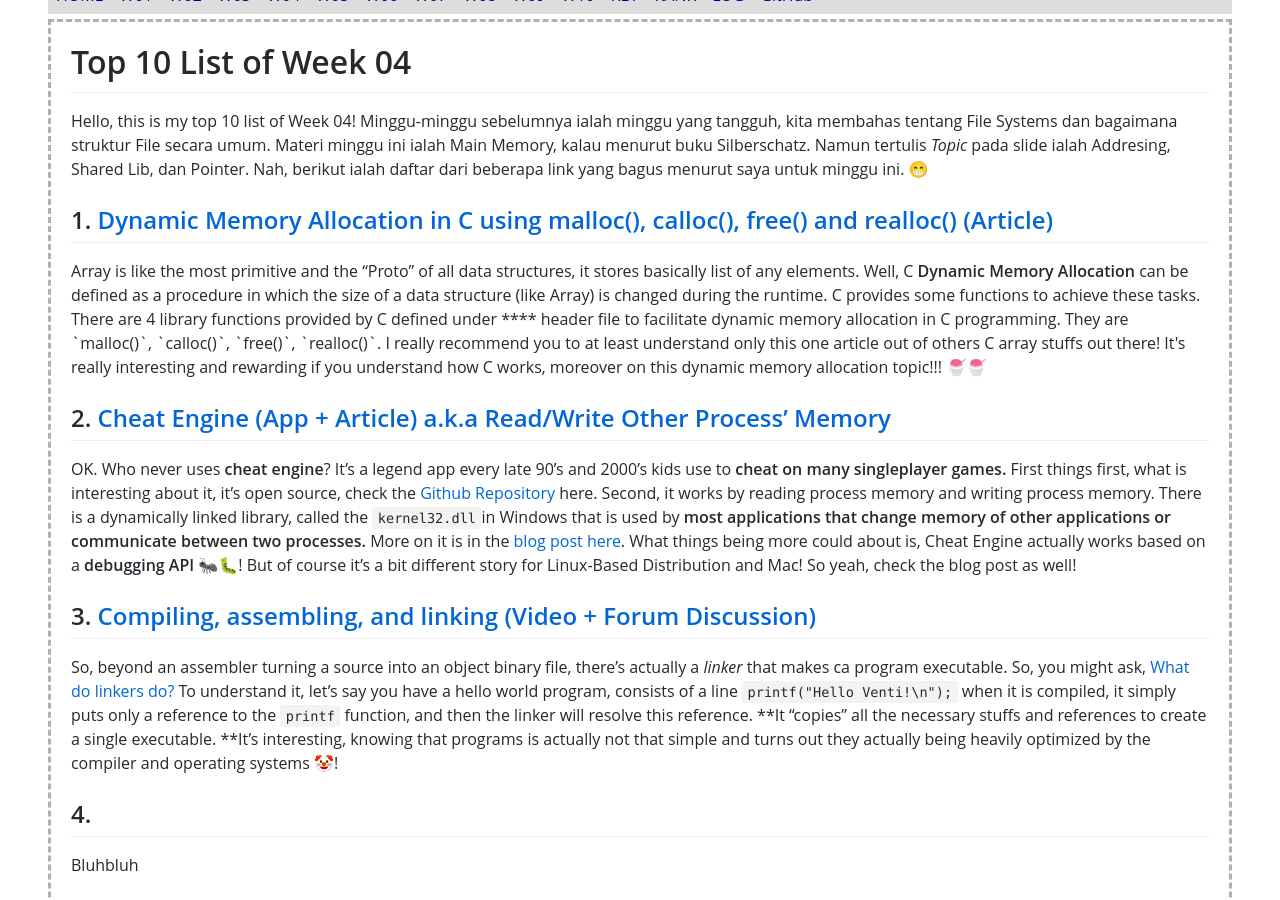
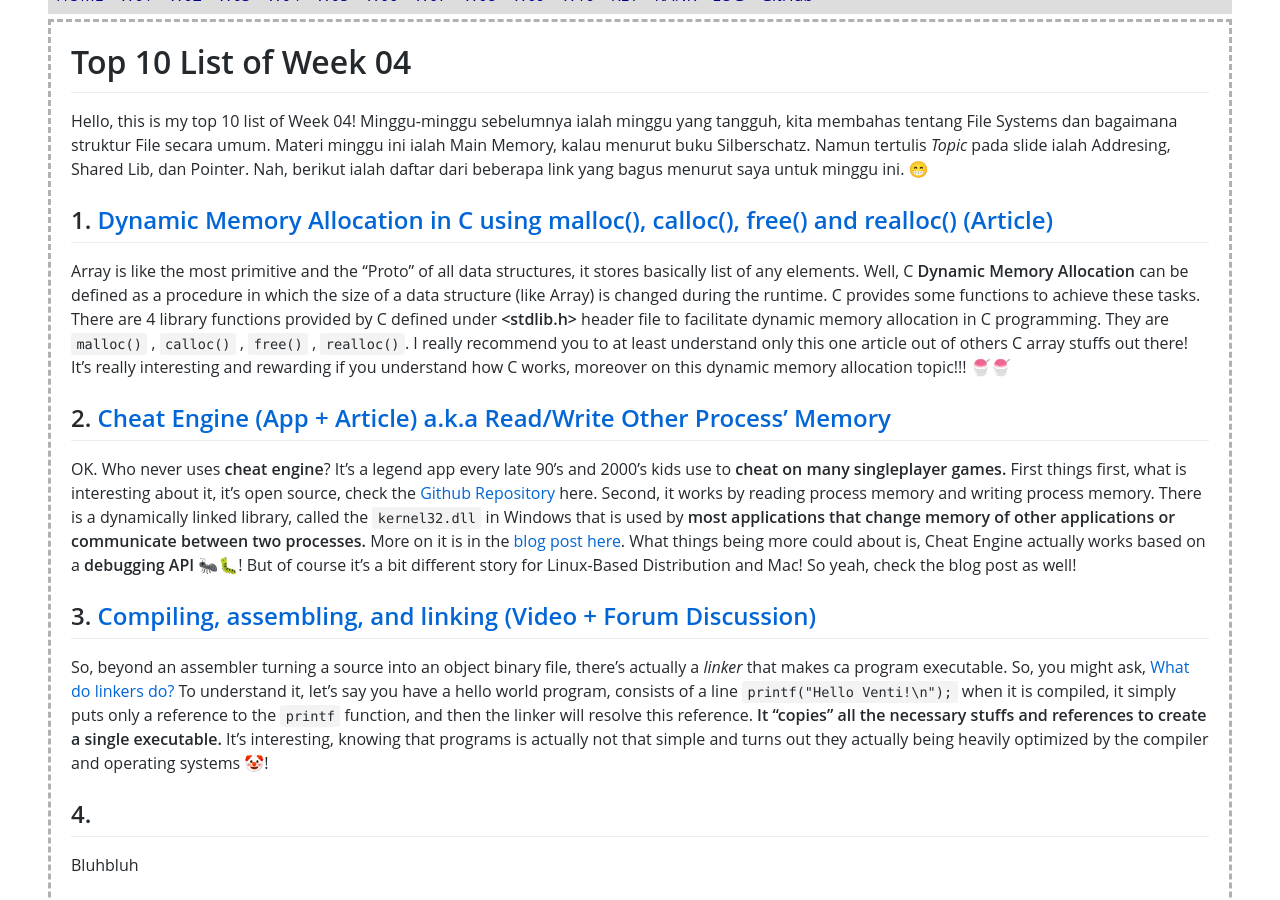
Before and after one commit to Bimabara/os211, a Jekyll site: the page built from w04.md, in a window 1280 px wide and 900 px high, scrolled down 275 px. Built offline with Jekyll 4.4.1, drawn with Linux system fonts in a browser that asks for light colours; our own code applies the rules of GitHub Pages for plain Markdown files.

Commit message:
[W04] Fix md formatting

````diff
--- a/w04.md
+++ b/w04.md
@@ -9,15 +9,15 @@ Hello, this is my top 10 list of Week 04! Minggu-minggu sebelumnya ialah minggu
 
 ## 1. [Dynamic Memory Allocation in C using malloc(), calloc(), free() and realloc() (Article)](https://www.geeksforgeeks.org/dynamic-memory-allocation-in-c-using-malloc-calloc-free-and-realloc/)
 
-Array is like the most primitive and the "Proto" of all data structures, it stores basically list of any elements. Well, C **Dynamic Memory Allocation** can be defined as a procedure in which the size of a data structure (like Array) is changed during the runtime. C provides some functions to achieve these tasks. There are 4 library functions provided by C defined under **<stdlib.h>** header file to facilitate dynamic memory allocation in C programming. They are `malloc()`, `calloc()`, `free()`, `realloc()`. I really recommend you to at least understand only this one article out of others C array stuffs out there! It's really interesting and rewarding if you understand how C works, moreover on this dynamic memory allocation topic!!! 🍧🍧
+Array is like the most primitive and the "Proto" of all data structures, it stores basically list of any elements. Well, C **Dynamic Memory Allocation** can be defined as a procedure in which the size of a data structure (like Array) is changed during the runtime. C provides some functions to achieve these tasks. There are 4 library functions provided by C defined under **\<stdlib.h\>** header file to facilitate dynamic memory allocation in C programming. They are ```malloc()``` , ```calloc()``` , ```free()``` , ```realloc() ```. I really recommend you to at least understand only this one article out of others C array stuffs out there! It's really interesting and rewarding if you understand how C works, moreover on this dynamic memory allocation topic!!! 🍧🍧
 
 ## 2. [Cheat Engine (App + Article) a.k.a Read/Write Other Process' Memory](https://www.cheatengine.org/index.php)
 
-OK. Who never uses **cheat engine**? It's a legend app every late 90's and 2000's kids use to **cheat on many singleplayer games.** First things first, what is interesting about it, it's open source, check the [Github Repository](https://github.com/cheat-engine/cheat-engine/) here. Second, it works by reading process memory and writing process memory. There is a dynamically linked library, called the `kernel32.dll`in Windows that is used by **most applications that change memory of other applications or communicate between two processes.** More on it is in the [blog post here](https://nullprogram.com/blog/2016/09/03/). What things being more could about is, Cheat Engine actually works based on a **debugging API** 🐜🐛! But of course it's a bit different story for Linux-Based Distribution and Mac! So yeah, check the blog post as well!
+OK. Who never uses **cheat engine**? It's a legend app every late 90's and 2000's kids use to **cheat on many singleplayer games.** First things first, what is interesting about it, it's open source, check the [Github Repository](https://github.com/cheat-engine/cheat-engine/) here. Second, it works by reading process memory and writing process memory. There is a dynamically linked library, called the `kernel32.dll` in Windows that is used by **most applications that change memory of other applications or communicate between two processes.** More on it is in the [blog post here](https://nullprogram.com/blog/2016/09/03/). What things being more could about is, Cheat Engine actually works based on a **debugging API** 🐜🐛! But of course it's a bit different story for Linux-Based Distribution and Mac! So yeah, check the blog post as well!
 
 ## 3. [Compiling, assembling, and linking (Video + Forum Discussion)](https://www.youtube.com/watch?v=N2y6csonII4)
 
-So, beyond an assembler turning a source into an object binary file, there's actually a *linker* that makes ca program executable. So, you might ask, [What do linkers do?](https://stackoverflow.com/questions/3322911/what-do-linkers-do) To understand it, let's say you have a hello world program, consists of a line `printf("Hello Venti!\n");`  when it is compiled, it simply puts only a reference to the `printf` function, and then the linker will resolve this reference. **It "copies" all the necessary stuffs and references to create a single executable. **It's interesting, knowing that programs is actually not that simple and turns out they actually being heavily optimized by the compiler and operating systems 🤡!
+So, beyond an assembler turning a source into an object binary file, there's actually a *linker* that makes ca program executable. So, you might ask, [What do linkers do?](https://stackoverflow.com/questions/3322911/what-do-linkers-do) To understand it, let's say you have a hello world program, consists of a line `printf("Hello Venti!\n");`  when it is compiled, it simply puts only a reference to the `printf` function, and then the linker will resolve this reference. **It "copies" all the necessary stuffs and references to create a single executable.** It's interesting, knowing that programs is actually not that simple and turns out they actually being heavily optimized by the compiler and operating systems 🤡!
 
 ## 4. []()
 
````
